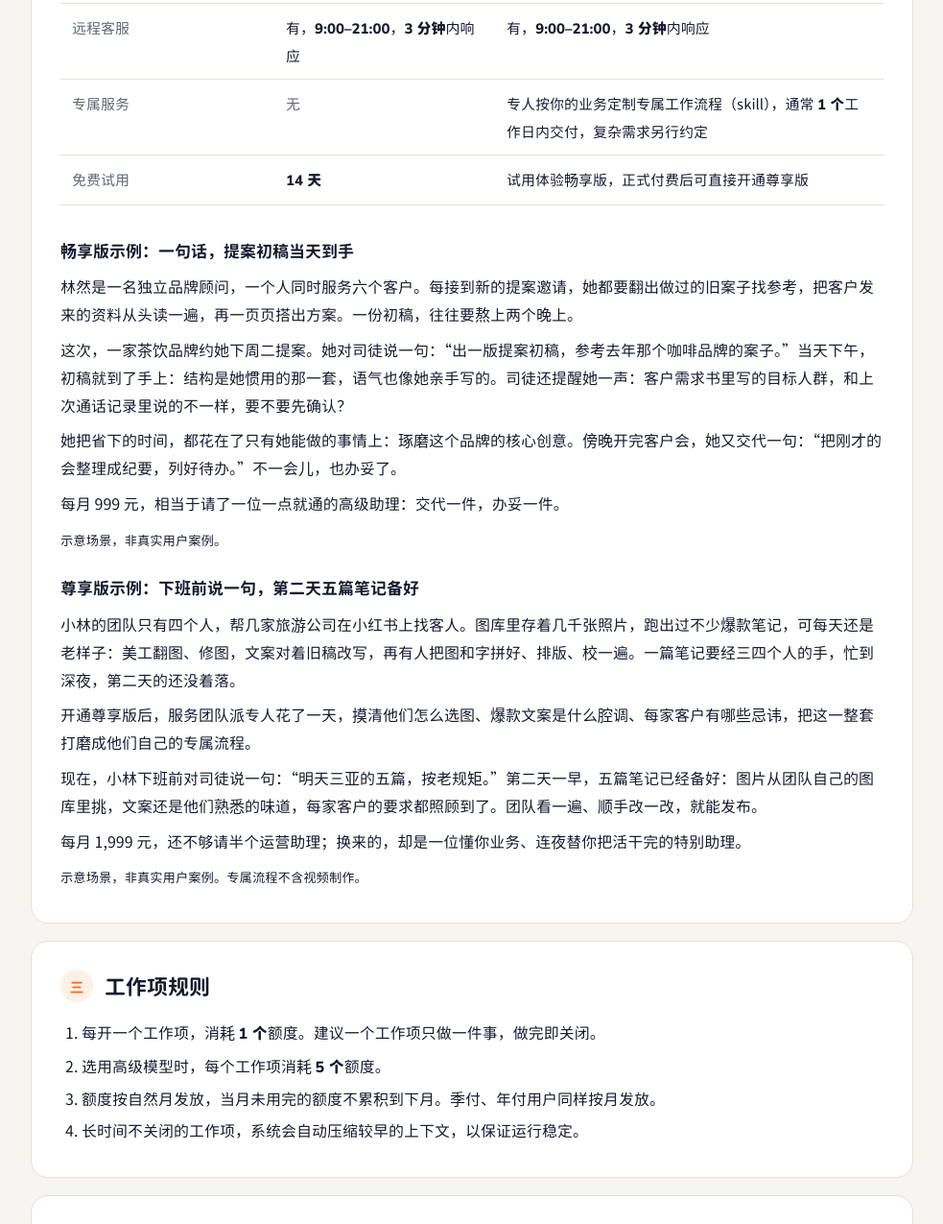
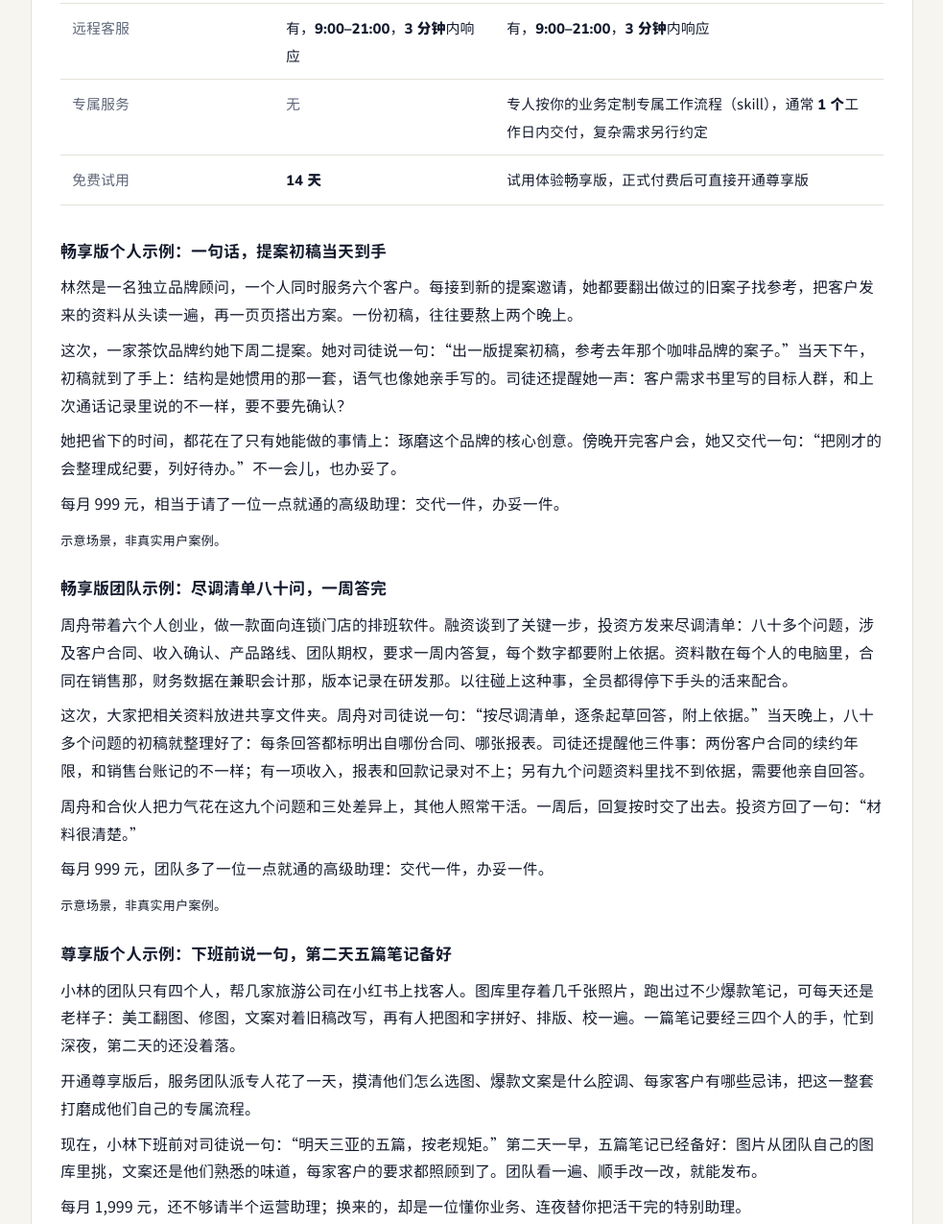
Before and after one commit to alangao2025-dev/situ-service, a plain HTML site: page public/index.html in a window 1280 px wide. Shown: the part 1525-2800 px from the top of the page at 96% size, without its empty margins (148-1131 px from the left). Drawn offline with Linux system fonts and the light colour scheme.

Commit message:
新增两个小团队示例：尽调（畅享版）、标书（尊享版）

```diff
--- a/public/index.html
+++ b/public/index.html
@@ -45,7 +45,7 @@ footer{padding:20px 0 50px;color:#5E6677;font-size:13px;display:flex;justify-con
 @media (max-width:700px){.hero h1{font-size:32px}.tiers{grid-template-columns:1fr}.card{padding:20px 18px}th:first-child,td:first-child{width:auto}}
 @media print{body{background:#fff}.card,.tier{break-inside:avoid}}
 </style></head><body>
-<header><div class="wrap top"><div style="display:inline-flex;align-items:center;gap:2.0mm"><svg width="7.587mm" height="9mm" viewBox="0 0 1686 2000" xmlns="http://www.w3.org/2000/svg"><defs><clipPath id="sp3"><rect x="-200" y="0" width="2086" height="2200"/></clipPath></defs><g clip-path="url(#sp3)"><circle cx="360" cy="-40" r="320" fill="#E8550F"/><path d="M162 1330 V600 C162 420 230 290 330 200 C430 110 560 50 700 20 L960 920 V1870 H700 A538 538 0 0 1 162 1330 Z" fill="#FF7A33"/><ellipse cx="660" cy="470" rx="384" ry="476" fill="#FFFFFF"/><circle cx="678" cy="477" r="97" fill="#141B2D"/><path d="M960 920 L1575 1792 C1450 1880 1300 1920 1150 1918 C860 1912 640 1680 637 1390 C635 1180 760 1000 960 920 Z" fill="#E8550F"/><path d="M885 580 C910 620 960 640 1050 635 C1130 630 1190 650 1225 730 C1150 830 1060 890 960 920 C915 820 890 700 885 580 Z" fill="#5E6677"/><path d="M885 580 C850 400 880 250 960 170 C1030 100 1110 80 1180 110 C1300 160 1400 320 1440 540 C1462 700 1440 840 1378 920 C1375 840 1320 742 1225 730 C1190 650 1130 630 1050 635 C960 640 910 620 885 580 Z" fill="#141B2D"/></g></svg><div><span class="wm wm-ink" style="height:4.14mm;width:8.54mm" role="img" aria-label="司徒"></span></div></div><span class="meta">服务说明 · 草案 v0.19 · 2026-11-18</span></div></header>
+<header><div class="wrap top"><div style="display:inline-flex;align-items:center;gap:2.0mm"><svg width="7.587mm" height="9mm" viewBox="0 0 1686 2000" xmlns="http://www.w3.org/2000/svg"><defs><clipPath id="sp3"><rect x="-200" y="0" width="2086" height="2200"/></clipPath></defs><g clip-path="url(#sp3)"><circle cx="360" cy="-40" r="320" fill="#E8550F"/><path d="M162 1330 V600 C162 420 230 290 330 200 C430 110 560 50 700 20 L960 920 V1870 H700 A538 538 0 0 1 162 1330 Z" fill="#FF7A33"/><ellipse cx="660" cy="470" rx="384" ry="476" fill="#FFFFFF"/><circle cx="678" cy="477" r="97" fill="#141B2D"/><path d="M960 920 L1575 1792 C1450 1880 1300 1920 1150 1918 C860 1912 640 1680 637 1390 C635 1180 760 1000 960 920 Z" fill="#E8550F"/><path d="M885 580 C910 620 960 640 1050 635 C1130 630 1190 650 1225 730 C1150 830 1060 890 960 920 C915 820 890 700 885 580 Z" fill="#5E6677"/><path d="M885 580 C850 400 880 250 960 170 C1030 100 1110 80 1180 110 C1300 160 1400 320 1440 540 C1462 700 1440 840 1378 920 C1375 840 1320 742 1225 730 C1190 650 1130 630 1050 635 C960 640 910 620 885 580 Z" fill="#141B2D"/></g></svg><div><span class="wm wm-ink" style="height:4.14mm;width:8.54mm" role="img" aria-label="司徒"></span></div></div><span class="meta">服务说明 · 草案 v0.20 · 2026-11-18</span></div></header>
 <main class="wrap">
 <div class="hero"><h1>你的事，<em>司徒</em>来办</h1><p class="lead">公司再小，也有一个懂你业务的助理</p><p class="sub">单兵有助理，小队有帮手。两个版本，按你需要的助理来选。</p></div>
 <div class="tiers">
@@ -114,18 +114,30 @@ footer{padding:20px 0 50px;color:#5E6677;font-size:13px;display:flex;justify-con
 </tr>
 </tbody>
 </table></div>
-<h3>畅享版示例：一句话，提案初稿当天到手</h3>
+<h3>畅享版个人示例：一句话，提案初稿当天到手</h3>
 <p>林然是一名独立品牌顾问，一个人同时服务六个客户。每接到新的提案邀请，她都要翻出做过的旧案子找参考，把客户发来的资料从头读一遍，再一页页搭出方案。一份初稿，往往要熬上两个晚上。</p>
 <p>这次，一家茶饮品牌约她下周二提案。她对司徒说一句：“出一版提案初稿，参考去年那个咖啡品牌的案子。”当天下午，初稿就到了手上：结构是她惯用的那一套，语气也像她亲手写的。司徒还提醒她一声：客户需求书里写的目标人群，和上次通话记录里说的不一样，要不要先确认？</p>
 <p>她把省下的时间，都花在了只有她能做的事情上：琢磨这个品牌的核心创意。傍晚开完客户会，她又交代一句：“把刚才的会整理成纪要，列好待办。”不一会儿，也办妥了。</p>
 <p>每月 999 元，相当于请了一位一点就通的高级助理：交代一件，办妥一件。</p>
 <p><small>示意场景，非真实用户案例。</small></p>
-<h3>尊享版示例：下班前说一句，第二天五篇笔记备好</h3>
+<h3>畅享版团队示例：尽调清单八十问，一周答完</h3>
+<p>周舟带着六个人创业，做一款面向连锁门店的排班软件。融资谈到了关键一步，投资方发来尽调清单：八十多个问题，涉及客户合同、收入确认、产品路线、团队期权，要求一周内答复，每个数字都要附上依据。资料散在每个人的电脑里，合同在销售那，财务数据在兼职会计那，版本记录在研发那。以往碰上这种事，全员都得停下手头的活来配合。</p>
+<p>这次，大家把相关资料放进共享文件夹。周舟对司徒说一句：“按尽调清单，逐条起草回答，附上依据。”当天晚上，八十多个问题的初稿就整理好了：每条回答都标明出自哪份合同、哪张报表。司徒还提醒他三件事：两份客户合同的续约年限，和销售台账记的不一样；有一项收入，报表和回款记录对不上；另有九个问题资料里找不到依据，需要他亲自回答。</p>
+<p>周舟和合伙人把力气花在这九个问题和三处差异上，其他人照常干活。一周后，回复按时交了出去。投资方回了一句：“材料很清楚。”</p>
+<p>每月 999 元，团队多了一位一点就通的高级助理：交代一件，办妥一件。</p>
+<p><small>示意场景，非真实用户案例。</small></p>
+<h3>尊享版个人示例：下班前说一句，第二天五篇笔记备好</h3>
 <p>小林的团队只有四个人，帮几家旅游公司在小红书上找客人。图库里存着几千张照片，跑出过不少爆款笔记，可每天还是老样子：美工翻图、修图，文案对着旧稿改写，再有人把图和字拼好、排版、校一遍。一篇笔记要经三四个人的手，忙到深夜，第二天的还没着落。</p>
 <p>开通尊享版后，服务团队派专人花了一天，摸清他们怎么选图、爆款文案是什么腔调、每家客户有哪些忌讳，把这一整套打磨成他们自己的专属流程。</p>
 <p>现在，小林下班前对司徒说一句：“明天三亚的五篇，按老规矩。”第二天一早，五篇笔记已经备好：图片从团队自己的图库里挑，文案还是他们熟悉的味道，每家客户的要求都照顾到了。团队看一遍、顺手改一改，就能发布。</p>
 <p>每月 1,999 元，还不够请半个运营助理；换来的，却是一位懂你业务、连夜替你把活干完的特别助理。</p>
 <p><small>示意场景，非真实用户案例。专属流程不含视频制作。</small></p>
+<h3>尊享版团队示例：标书不再熬通宵</h3>
+<p>陈默的公司有五个人，给企业做数字展厅。项目大多靠投标拿下：每份标书都要读懂几十页招标文件，从资料库里翻出资质证书和过往案例，按格式写技术方案，再逐条核对响应项。一份标书，全员要熬两三个通宵，最怕的就是漏掉一项被废标。</p>
+<p>开通尊享版后，服务团队派专人花了一天，摸清他们的资料放在哪、技术方案怎么写、评分点怎么回应，把这一整套打磨成他们自己的专属流程。</p>
+<p>现在，新的招标文件一到，陈默对司徒说一句：“按老规矩，出这份标书的初稿。”第二天上班，初稿已经备好：资质和案例都从资料库里挑好，技术方案是他们熟悉的写法，每个评分点都逐条回应，还单独列出三处需要人工确认的地方。团队把精力花在报价和方案亮点上，按时把标书交了出去。</p>
+<p>每月 1,999 元，换来的是一位懂你业务、连夜替你把活干完的特别助理。</p>
+<p><small>示意场景，非真实用户案例。</small></p>
 </section><section class="card"><h2><span class="no">三</span>工作项规则</h2>
 <ol>
 <li>每开一个工作项，消耗 <span class="num">1 个</span>额度。建议一个工作项只做一件事，做完即关闭。</li>
```
